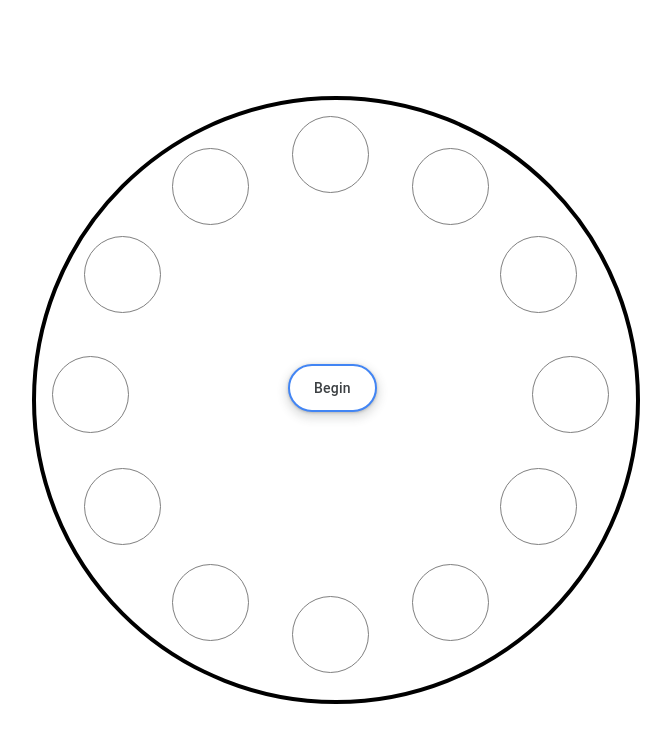
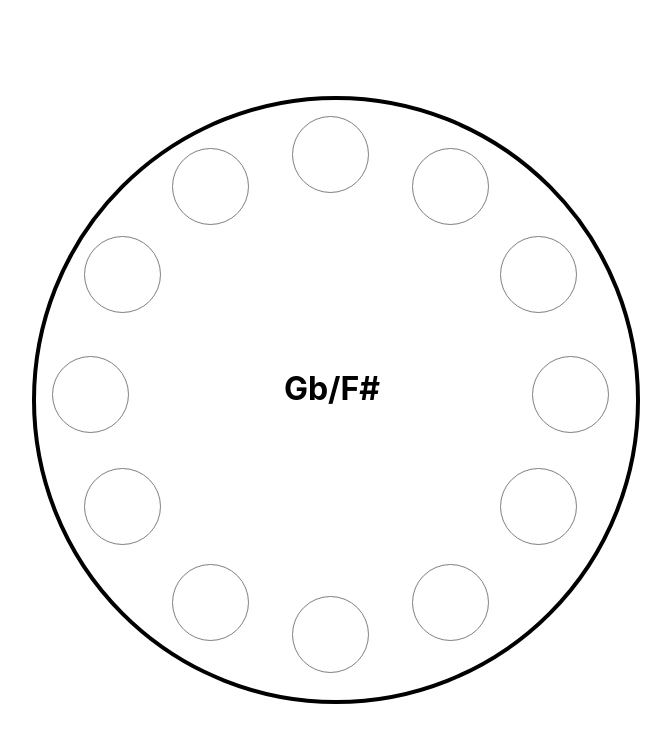
Before and after one commit to alxjnr/circle-of-fifths, a React (Create React App) app: page / in a window 1280 px wide. Both pictures are taken after a click on the button "Begin". Shown: the top 742 px of the page, without its empty margins (304-975 px from the left). Built offline with nearby package versions, Linux system fonts and the light colour scheme.

Commit message:
add functionality for major notes

```diff
--- a/package.json
+++ b/package.json
@@ -10,6 +10,7 @@
     "react-dom": "^18.2.0",
     "react-router-dom": "^6.22.2",
     "react-scripts": "5.0.1",
+    "use-sound": "^4.0.1",
     "web-vitals": "^2.1.4",
     "workbox-background-sync": "^6.6.0",
     "workbox-broadcast-update": "^6.6.0",
--- a/src/App.css
+++ b/src/App.css
@@ -33,7 +33,7 @@
 }
 
 .guess-zones:hover {
-  transform: scale(1.5);
+  transform: scale(1.2);
   cursor: pointer;
 }
 
--- a/src/App.js
+++ b/src/App.js
@@ -1,12 +1,22 @@
-import React from "react";
+import React, { useState } from "react";
 import logo from "./logo.svg";
 import "./App.css";
+import Home from "./pages/Home";
+import { BrowserRouter, Routes, Route } from "react-router-dom";
+import { CurrentIndexContext } from "./context/CurrentIndexContext";
 
 function App() {
+  const [currentIndex, setCurrentIndex] = useState(0);
   return (
-    <div className="App">
-      <h2>test</h2>
-    </div>
+    <CurrentIndexContext.Provider
+      value={{ currentIndex: currentIndex, setCurrentIndex: setCurrentIndex }}
+    >
+      <BrowserRouter>
+        <Routes>
+          <Route path="/" element={<Home />} />
+        </Routes>
+      </BrowserRouter>
+    </CurrentIndexContext.Provider>
   );
 }
 
--- a/src/components/Circle.jsx
+++ b/src/components/Circle.jsx
@@ -1,53 +1,229 @@
 import Scorecard from "./Scorecard";
+import { CurrentIndexContext } from "../context/CurrentIndexContext";
+import { useContext, useEffect, useState } from "react";
+import { majorNotes } from "../data/Notes";
+// import useSound from "use-sound";
+// import 'bloop-edited. from '../sounds'
 
 export default function Circle() {
+  const { currentIndex, setCurrentIndex } = useContext(CurrentIndexContext);
+  const [isShowingAnswer, setIsShowingAnswer] = useState(
+    new Array(12).fill(false)
+  );
+
+  useEffect(() => {}, [isShowingAnswer]);
+
   return (
     <div className="circle">
-      <Scorecard />
+      <Scorecard
+        isShowingAnswer={isShowingAnswer}
+        setIsShowingAnswer={setIsShowingAnswer}
+      />
       {/* boxes positioned at 1, 4, 7, 10 */}
-      <div className="guess-zones" style={{ left: "16rem", top: "1rem" }}></div>
+      <div
+        className="guess-zones"
+        style={{ left: "16rem", top: "1rem" }}
+        onMouseOver={playHoverSound()}
+        onClick={() => {
+          checkAnswer(
+            currentIndex,
+            setCurrentIndex,
+            setIsShowingAnswer,
+            0,
+            "C"
+          );
+        }}
+      >
+        {isShowingAnswer[0] ? <h2>C</h2> : <></>}
+      </div>
       <div
         className="guess-zones"
         style={{ left: "31rem", top: "16rem" }}
-      ></div>
+        onClick={() => {
+          checkAnswer(
+            currentIndex,
+            setCurrentIndex,
+            setIsShowingAnswer,
+            1,
+            "A"
+          );
+        }}
+      >
+        {isShowingAnswer[1] ? <h2>A</h2> : <></>}
+      </div>
       <div
         className="guess-zones"
         style={{ left: "16rem", top: "31rem" }}
-      ></div>
-      <div className="guess-zones" style={{ left: "1rem", top: "16rem" }}></div>
+        onClick={() => {
+          checkAnswer(
+            currentIndex,
+            setCurrentIndex,
+            setIsShowingAnswer,
+            2,
+            "Gb/F#"
+          );
+        }}
+      >
+        {isShowingAnswer[2] ? <h2>Gb/F#</h2> : <></>}
+      </div>
+      <div
+        className="guess-zones"
+        style={{ left: "1rem", top: "16rem" }}
+        onClick={() => {
+          checkAnswer(
+            currentIndex,
+            setCurrentIndex,
+            setIsShowingAnswer,
+            3,
+            "Eb"
+          );
+        }}
+      >
+        {isShowingAnswer[3] ? <h2>Eb</h2> : <></>}
+      </div>
       {/* {boxes at 2, 6} */}
       <div
         className="guess-zones"
         style={{ left: "23.5rem", top: "3rem" }}
-      ></div>
+        onClick={() => {
+          checkAnswer(
+            currentIndex,
+            setCurrentIndex,
+            setIsShowingAnswer,
+            4,
+            "G"
+          );
+        }}
+      >
+        {isShowingAnswer[4] ? <h2>G</h2> : <></>}
+      </div>
       <div
         className="guess-zones"
         style={{ left: "23.5rem", top: "29rem" }}
-      ></div>
+        onClick={() => {
+          checkAnswer(
+            currentIndex,
+            setCurrentIndex,
+            setIsShowingAnswer,
+            5,
+            "B/Cb"
+          );
+        }}
+      >
+        {isShowingAnswer[5] ? <h2>B/Cb</h2> : <></>}
+      </div>
       {/* {boxes at 12, 8} */}
       <div
         className="guess-zones"
         style={{ left: "8.5rem", top: "3rem" }}
-      ></div>
+        onClick={() => {
+          checkAnswer(
+            currentIndex,
+            setCurrentIndex,
+            setIsShowingAnswer,
+            6,
+            "F"
+          );
+        }}
+      >
+        {isShowingAnswer[6] ? <h2>F</h2> : <></>}
+      </div>
       <div
         className="guess-zones"
         style={{ left: "8.5rem", top: "29rem" }}
-      ></div>
+        onClick={() => {
+          checkAnswer(
+            currentIndex,
+            setCurrentIndex,
+            setIsShowingAnswer,
+            7,
+            "Db/C#"
+          );
+        }}
+      >
+        {isShowingAnswer[7] ? <h2>Db/C#</h2> : <></>}
+      </div>
       {/* {boxes at 3, 5} */}
       <div
         className="guess-zones"
         style={{ left: "29rem", top: "8.5rem" }}
-      ></div>
+        onClick={() => {
+          checkAnswer(
+            currentIndex,
+            setCurrentIndex,
+            setIsShowingAnswer,
+            8,
+            "D"
+          );
+        }}
+      >
+        {isShowingAnswer[8] ? <h2>D</h2> : <></>}
+      </div>
       <div
         className="guess-zones"
         style={{ left: "29rem", top: "23rem" }}
-      ></div>
+        onClick={() => {
+          checkAnswer(
+            currentIndex,
+            setCurrentIndex,
+            setIsShowingAnswer,
+            9,
+            "E"
+          );
+        }}
+      >
+        {isShowingAnswer[9] ? <h2>E</h2> : <></>}
+      </div>
       {/* {boxes at 9, 11} */}
       <div
         className="guess-zones"
         style={{ left: "3rem", top: "8.5rem" }}
-      ></div>
-      <div className="guess-zones" style={{ left: "3rem", top: "23rem" }}></div>
+        onClick={() => {
+          checkAnswer(
+            currentIndex,
+            setCurrentIndex,
+            setIsShowingAnswer,
+            10,
+            "Bb"
+          );
+        }}
+      >
+        {isShowingAnswer[10] ? <h2>Bb</h2> : <></>}
+      </div>
+      <div
+        className="guess-zones"
+        style={{ left: "3rem", top: "23rem" }}
+        onClick={() => {
+          checkAnswer(
+            currentIndex,
+            setCurrentIndex,
+            setIsShowingAnswer,
+            11,
+            "Ab"
+          );
+        }}
+      >
+        {isShowingAnswer[11] ? <h2>Ab</h2> : <></>}
+      </div>
     </div>
   );
 }
+
+function playHoverSound() {}
+
+function checkAnswer(
+  currentIndex,
+  setCurrentIndex,
+  setIsShowingAnswer,
+  num,
+  note
+) {
+  if (majorNotes[currentIndex] === note) {
+    setCurrentIndex((prev) => prev + 1);
+    setIsShowingAnswer((prev) => {
+      const newState = [...prev];
+      newState[num] = true;
+      return newState;
+    });
+  }
+}
--- a/src/components/Scorecard.jsx
+++ b/src/components/Scorecard.jsx
@@ -1,7 +1,54 @@
-export default function Scorecard() {
+import { useState, useContext, useEffect } from "react";
+import { majorNotes } from "../data/Notes";
+import { CurrentIndexContext } from "../context/CurrentIndexContext";
+
+export default function Scorecard({ isShowingAnswer, setIsShowingAnswer }) {
+  const [majorNotesArr, setMajorNotesArr] = useState(majorNotes);
+  const [isPlaying, setIsPlaying] = useState(false);
+  const { currentIndex, setCurrentIndex } = useContext(CurrentIndexContext);
+
+  useEffect(() => {
+    setMajorNotesArr((prev) => {
+      for (let i = prev.length - 1; i > 0; i--) {
+        // Generate a random index from 0 to i
+        let j = Math.floor(Math.random() * (i + 1));
+
+        // Swap elements at indices i and j
+        [prev[i], prev[j]] = [prev[j], prev[i]];
+      }
+      prev.push(
+        <button
+          className="button-17"
+          onClick={() => {
+            setIsShowingAnswer(new Array(12).fill(false));
+            setCurrentIndex(0);
+          }}
+        >
+          Restart
+        </button>
+      );
+      return prev;
+    });
+  }, []);
+
   return (
     <div className="scorecard">
-      <button className="button-17">Begin</button>
+      {!isPlaying ? (
+        <button
+          className="button-17"
+          onClick={() => {
+            setIsPlaying(true);
+          }}
+        >
+          Begin
+        </button>
+      ) : (
+        <div>
+          <h1>{majorNotesArr[currentIndex]}</h1>
+        </div>
+      )}
     </div>
   );
 }
+
+function fisherShuffle(prev) {}
--- /dev/null
+++ b/src/context/CurrentIndexContext.jsx
@@ -0,0 +1,3 @@
+import { createContext } from "react";
+
+export const CurrentIndexContext = createContext(null);
--- /dev/null
+++ b/src/data/Notes.jsx
@@ -0,0 +1,14 @@
+export const majorNotes = [
+  "C",
+  "G",
+  "D",
+  "A",
+  "E",
+  "B/Cb",
+  "Gb/F#",
+  "Db/C#",
+  "Ab",
+  "Eb",
+  "Bb",
+  "F",
+];
--- a/src/index.js
+++ b/src/index.js
@@ -1,19 +1,12 @@
-import React from "react";
 import ReactDOM from "react-dom/client";
 import "./index.css";
 import * as serviceWorkerRegistration from "./serviceWorkerRegistration";
 import reportWebVitals from "./reportWebVitals";
-import { BrowserRouter, Routes, Route } from "react-router-dom";
 import Home from "./pages/Home";
+import App from "./App";
 
 const root = ReactDOM.createRoot(document.getElementById("root"));
-root.render(
-  <BrowserRouter>
-    <Routes>
-      <Route path="/" element={<Home />} />
-    </Routes>
-  </BrowserRouter>
-);
+root.render(<App />);
 
 // If you want your app to work offline and load faster, you can change
 // unregister() to register() below. Note this comes with some pitfalls.
```
Also changed, not shown: 2 other files (tests, documents, lock files or other folders).
